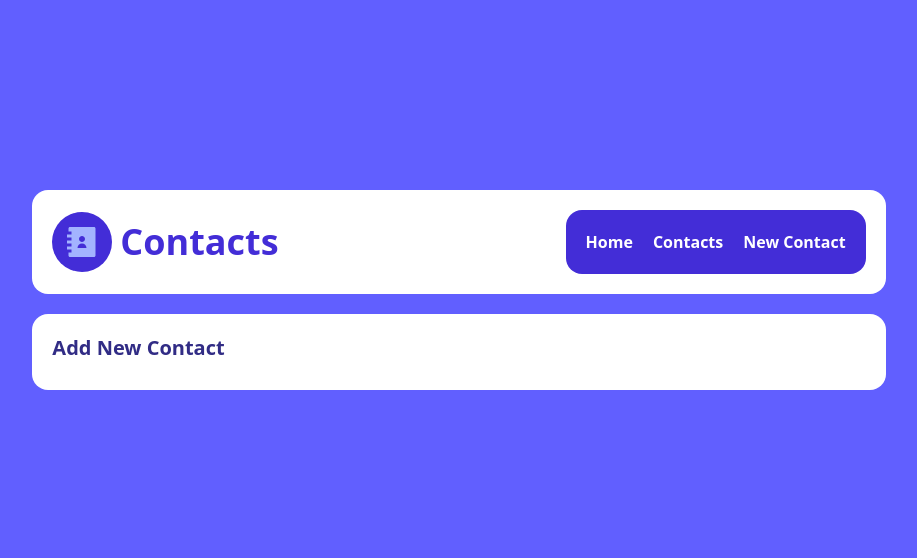
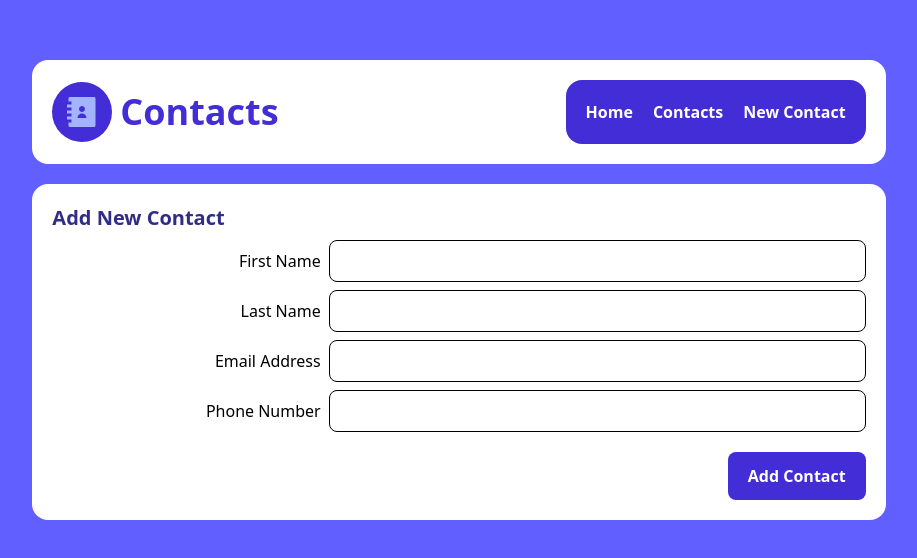
Before and after one commit to tomwinskell/contact-list-nextjs, a Next.js app: page /contacts/new in a window 1280 px wide. Shown: the part 110-668 px from the top of the page, without its empty margins (181-1098 px from the left). Built offline with nearby package versions, Linux system fonts and the light colour scheme.

Commit message:
Added form for new contact. Added types for create context.

```diff
--- a/package.json
+++ b/package.json
@@ -13,6 +13,7 @@
     "next": "15.2.0",
     "react": "^19.0.0",
     "react-dom": "^19.0.0",
+    "react-error-boundary": "^5.0.0",
     "react-icons": "^5.5.0"
   },
   "devDependencies": {
--- a/src/app/contacts/[id]/page.tsx
+++ b/src/app/contacts/[id]/page.tsx
@@ -8,7 +8,7 @@ import { useContext } from 'react';
 
 export default function ContactPage() {
   const { id } = useParams();
-  const contacts = useContext(ContactsContext)
+  const [contacts, setContacts] = useContext(ContactsContext)
 
   function getContact(): Contact {
     if (contacts && id) {
--- a/src/app/contacts/new/page.tsx
+++ b/src/app/contacts/new/page.tsx
@@ -1,5 +1,40 @@
+'use client';
+import { ContactsContext } from '@/app/ui/ContactsProvider';
 import PageHeading from '@/app/ui/PageHeading';
+import TextInput from '@/app/ui/TextInput';
+import { useContext } from 'react';
+import { ErrorBoundary } from 'react-error-boundary';
 
 export default function NewContact() {
-  return <PageHeading heading="Add New Contact" />;
+  const [contacts, setContacts] = useContext(ContactsContext);
+
+  async function addContact(formData: FormData) {
+    const dataObject = Object.fromEntries(formData.entries());
+    dataObject.id = contacts.length + 1;
+    dataObject.image_url = 'https://randomuser.me/api/portraits/women/2.jpg';
+    let newContacts;
+    if (contacts) {
+      newContacts = [...contacts, dataObject];
+    }
+    setContacts(newContacts);
+  }
+
+  return (
+    <>
+      <PageHeading heading="Add New Contact" />
+      <ErrorBoundary
+        fallback={<p>There was an error while submitting the form</p>}
+      >
+        <form action={addContact} className="flex flex-col">
+          <TextInput label="First Name" name="first_name" />
+          <TextInput label="Last Name" name="last_name" />
+          <TextInput label="Email Address" name="email" />
+          <TextInput label="Phone Number" name="phone" />
+          <div className="self-end py-3 px-5 text-white font-semibold bg-indigo-700 rounded-lg w-min text-nowrap mt-3">
+            <button type="submit">Add Contact</button>
+          </div>
+        </form>
+      </ErrorBoundary>
+    </>
+  );
 }
--- a/src/app/contacts/page.tsx
+++ b/src/app/contacts/page.tsx
@@ -6,11 +6,11 @@ import { ContactsContext } from '../ui/ContactsProvider';
 import PageHeading from '../ui/PageHeading';
 
 export default function Contacts() {
-  const contacts = useContext(ContactsContext);
+  const [contacts, setContacts] = useContext(ContactsContext);
 
   return (
     <>
-      <PageHeading heading='*User* Contacts'/>
+      <PageHeading heading='*User Contacts'/>
       <div>
         {contacts ? (
           contacts.map((c: Contact) => (
--- a/src/app/ui/ContactsProvider.tsx
+++ b/src/app/ui/ContactsProvider.tsx
@@ -1,16 +1,25 @@
-'use client'
-import { createContext, ReactNode, useEffect, useState } from 'react';
+'use client';
+import {
+  createContext,
+  ReactNode,
+  SetStateAction,
+  useEffect,
+  useState,
+  Dispatch,
+} from 'react';
 import { Contact } from '@/app/lib/definitions';
 import { getContacts } from '@/app/lib/getContacts';
 
-export const ContactsContext = createContext<Contact[] | null>(null);
+type ContactsContext = [Contact[], Dispatch<SetStateAction<Contact[]>>];
+
+export const ContactsContext = createContext<ContactsContext>([[], () => {}]);
 
 export default function ContactsProvider({
   children,
 }: {
   children: ReactNode;
 }) {
-  const [contacts, setContacts] = useState<Contact[] | null>(null);
+  const [contacts, setContacts] = useState<Contact[]>([]);
 
   useEffect(() => {
     async function fetchContacts() {
@@ -20,7 +29,7 @@ export default function ContactsProvider({
   }, []);
 
   return (
-    <ContactsContext.Provider value={contacts}>
+    <ContactsContext.Provider value={[contacts, setContacts]}>
       {children}
     </ContactsContext.Provider>
   );
--- /dev/null
+++ b/src/app/ui/TextInput.tsx
@@ -0,0 +1,19 @@
+type TextInputProps = {
+  label: string;
+  name: string;
+};
+
+export default function TextInput({ label, name }: TextInputProps) {
+  return (
+    <div className="flex flex-row text-nowrap items-baseline">
+      <label className="me-2 w-1/3 text-end" htmlFor="first_name">
+        {label}
+      </label>
+      <input
+        type="text"
+        name={name}
+        className="w-2/3 border rounded-lg p-2 mb-2"
+      />
+    </div>
+  );
+}
```
Also changed, not shown: 1 other file (tests, documents, lock files or other folders).
